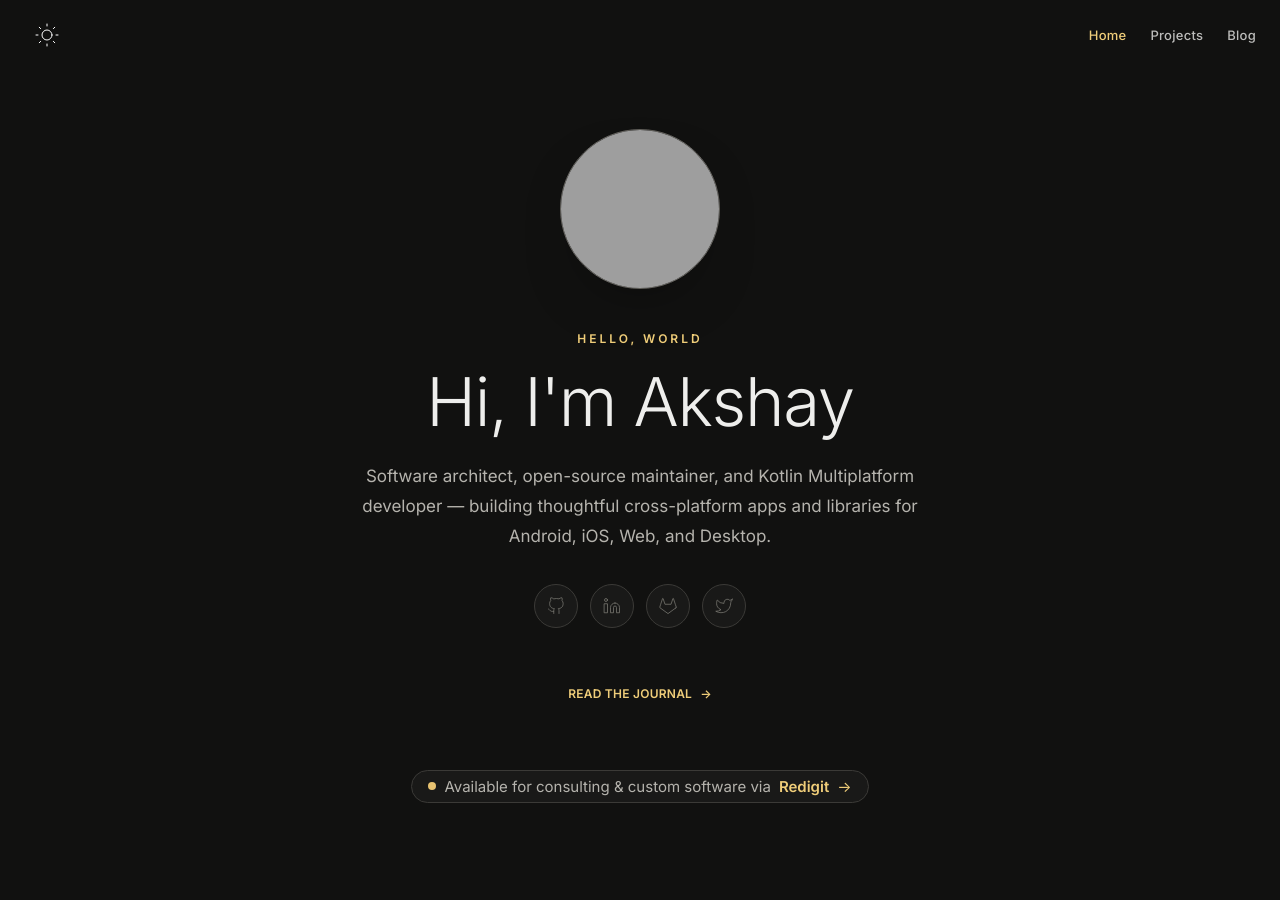
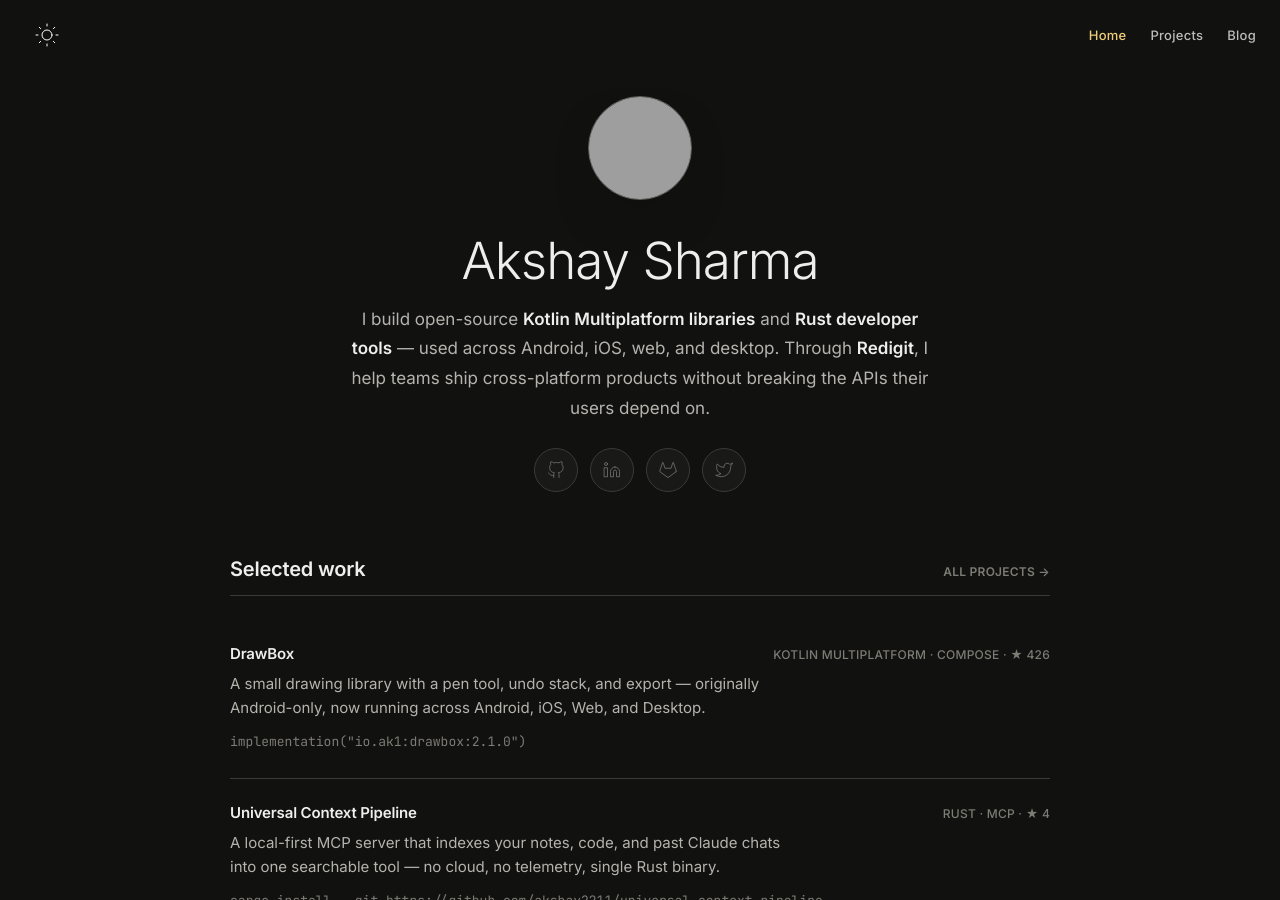
Before and after one commit to akshay2211/akshay2211.github.io, a Jekyll site: the page built from index.html, in a window 1280 px wide and 900 px high. Built offline with Jekyll 4.4.1, drawn with Linux system fonts in a browser that asks for light colours; some of the changed text lies outside the part shown; grey boxes are pictures that could not be loaded.

Commit message:
W2: rebuild homepage to show work above the fold
- Replace the avatar-and-one-link hero with: name + concrete
  positioning line, a 'Selected work' list pulled from featured:true
  projects (name, tags, live stars, install coordinate), 'Recent
  writing' from site.posts, and a Redigit hire band.
- Compact hero (no full-viewport centering, no entrance animation per
  MOTION.md) so the first project is visible on load.
- Hire CTA is the only accent-filled element on the page.
- Nothing hardcoded — projects and posts come from data/site.posts.

```diff
--- a/css/style.css
+++ b/css/style.css
@@ -103,31 +103,28 @@
    ============================================================ */
 .center{margin:0 auto;text-align:center}
 
-/* ----- Home hero (matches blog-hero typography) ----- */
+/* ----- Home hero (compact — work sits above the fold) ----- */
 .home-shell{
-    display:flex;
-    flex-direction:column;
-    align-items:center;
-    justify-content:center;
-    min-height:100vh;
-    padding-top:var(--space-9);
+    display:block;
+    max-width:var(--width-content);
+    padding-top:calc(var(--space-9) + var(--space-2));
     padding-bottom:var(--space-8);
 }
 .home-hero{
-    margin:0 auto;
+    margin:0 auto var(--space-8);
     max-width:680px;
     text-align:center;
 }
 .home-avatar-link{
     display:inline-block;
-    margin-bottom:var(--space-6);
+    margin-bottom:var(--space-5);
     border-radius:50%;
     transition:transform var(--dur-base) var(--ease-out);
 }
 .home-avatar-link:hover{transform:translateY(-2px)}
 .home-avatar{
-    width:160px;
-    height:160px;
+    width:104px;
+    height:104px;
     border-radius:50%;
     object-fit:cover;
     margin:0 auto;
@@ -136,26 +133,27 @@
 }
 .home-title{
     font-family:var(--font-sans);
-    font-size:var(--text-display);
+    font-size:clamp(2rem,5vw,3.2rem);
     font-weight:300;
     line-height:var(--leading-tight);
-    margin:0 auto var(--space-5) !important;
+    margin:0 auto var(--space-4) !important;
     text-align:center !important;
     letter-spacing:var(--tracking-display);
 }
 .home-intro{
     font-size:var(--text-base);
     line-height:var(--leading-relaxed);
-    margin:0 auto var(--space-6);
-    max-width:560px;
+    margin:0 auto var(--space-5);
+    max-width:600px;
     color:var(--muted);
 }
+.home-intro strong{color:var(--fg);font-weight:600}
 .home-social{
     display:flex;
     justify-content:center;
     align-items:center;
     gap:var(--space-3);
-    margin:0 auto var(--space-6);
+    margin:0 auto;
 }
 .home-social .social-link{
     display:inline-flex;
@@ -187,40 +185,175 @@
     -webkit-mask-size:contain;
     mask-size:contain;
 }
-.home-cta{margin-top:0}
-.home-consult-wrap{
-    margin-top:var(--space-8);
+
+/* ----- Home sections (selected work, recent writing) ----- */
+.home-section{
+    max-width:820px;
+    margin:0 auto var(--space-8);
 }
-.home-consult{
+.home-section-head{
+    display:flex;
+    align-items:baseline;
+    justify-content:space-between;
+    gap:var(--space-4);
+    margin-bottom:var(--space-5);
+    padding-bottom:var(--space-3);
+    border-bottom:1px solid var(--line);
+}
+.home-section-head h2{
+    font-family:var(--font-sans);
+    font-size:var(--text-lg);
+    font-weight:600;
+    letter-spacing:var(--tracking-tight);
+    margin:0;
+}
+.home-section-link{
+    font-family:var(--font-sans);
+    font-size:var(--text-xs);
+    font-weight:600;
+    letter-spacing:var(--tracking-wide);
+    text-transform:uppercase;
+    color:var(--soft);
+    white-space:nowrap;
+    transition:color var(--dur-fast) var(--ease-out);
+}
+.home-section-link:hover{color:var(--accent-text)}
+
+/* Selected work rows */
+.home-work{display:flex;flex-direction:column}
+.home-work-item{
+    display:block;
+    padding:var(--space-5) 0;
+    border-bottom:1px solid var(--line);
+    transition:opacity var(--dur-fast) var(--ease-out);
+}
+.home-work-item:last-child{border-bottom:none}
+.home-work-item:hover .home-work-name{color:var(--accent-text)}
+.home-work-top{
+    display:flex;
+    align-items:baseline;
+    justify-content:space-between;
+    gap:var(--space-4);
+    flex-wrap:wrap;
+}
+.home-work-name{
+    font-family:var(--font-sans);
+    font-size:var(--text-md);
+    font-weight:600;
+    letter-spacing:var(--tracking-tight);
+    margin:0;
+    transition:color var(--dur-fast) var(--ease-out);
+}
+.home-work-tags{
+    font-family:var(--font-sans);
+    font-size:var(--text-xs);
+    font-weight:500;
+    letter-spacing:var(--tracking-wide);
+    text-transform:uppercase;
+    color:var(--soft);
+}
+.home-work-summary{
+    font-size:var(--text-md);
+    line-height:var(--leading-normal);
+    color:var(--muted);
+    margin:var(--space-2) 0 0;
+    max-width:60ch;
+}
+.home-work-coord{
+    display:inline-block;
+    font-family:var(--font-mono);
+    font-size:var(--text-sm);
+    color:var(--soft);
+    margin-top:var(--space-3);
+}
+
+/* Recent writing rows */
+.home-posts{display:flex;flex-direction:column}
+.home-post{
+    display:flex;
+    align-items:baseline;
+    justify-content:space-between;
+    gap:var(--space-4);
+    padding:var(--space-4) 0;
+    border-bottom:1px solid var(--line);
+}
+.home-post:last-child{border-bottom:none}
+.home-post-title{
+    font-family:var(--font-sans);
+    font-size:var(--text-md);
+    font-weight:500;
+    line-height:var(--leading-snug);
+    margin:0;
+    transition:color var(--dur-fast) var(--ease-out);
+}
+.home-post:hover .home-post-title{color:var(--accent-text)}
+.home-post-date{
+    font-family:var(--font-sans);
+    font-size:var(--text-xs);
+    font-weight:500;
+    letter-spacing:var(--tracking-wide);
+    color:var(--soft);
+    white-space:nowrap;
+}
+
+/* ----- Hire / Redigit band ----- */
+.home-hire{
+    max-width:820px;
+    margin:0 auto;
+    padding:var(--space-6);
+    border:1px solid var(--line);
+    border-radius:var(--radius-lg);
+    background:var(--card);
+}
+.home-hire-eyebrow{
     display:inline-flex;
     align-items:center;
     gap:var(--space-2);
-    padding:var(--space-2) var(--space-4);
-    font-size:var(--text-md);
-    line-height:1;
-    color:var(--muted);
-    border:1px solid var(--line);
-    border-radius:var(--radius-pill);
-    background:var(--card);
-    transition:color var(--dur-base) var(--ease-out),border-color var(--dur-base) var(--ease-out),background var(--dur-base) var(--ease-out),transform var(--dur-base) var(--ease-out);
+    font-family:var(--font-sans);
+    font-size:var(--text-xs);
+    font-weight:600;
+    letter-spacing:var(--tracking-eyebrow);
+    text-transform:uppercase;
+    color:var(--soft);
+    margin-bottom:var(--space-3);
 }
-.home-consult:hover{
-    color:var(--fg);
-    border-color:var(--line-strong);
-    background:var(--card-hover);
-    transform:translateY(-2px);
-}
-.home-consult strong{color:var(--accent-text);font-weight:600}
-.home-consult-arrow{color:var(--accent-text);transition:transform var(--dur-base) var(--ease-out)}
-.home-consult:hover .home-consult-arrow{transform:translateX(3px)}
-.home-consult-dot{
-    flex:none;
-    width:8px;
-    height:8px;
-    border-radius:50%;
+.home-hire-dot{
+    width:8px;height:8px;border-radius:50%;
     background:var(--accent);
     animation:consult-pulse 2s ease-out infinite;
 }
+.home-hire h2{
+    font-family:var(--font-sans);
+    font-size:var(--text-lg);
+    font-weight:600;
+    letter-spacing:var(--tracking-tight);
+    margin:0 0 var(--space-2);
+}
+.home-hire p{
+    font-size:var(--text-md);
+    line-height:var(--leading-normal);
+    color:var(--muted);
+    margin:0 0 var(--space-5);
+    max-width:62ch;
+}
+.home-hire-cta{
+    display:inline-flex;
+    align-items:center;
+    gap:var(--space-2);
+    padding:var(--space-3) var(--space-5);
+    font-family:var(--font-sans);
+    font-size:var(--text-md);
+    font-weight:600;
+    color:var(--accent-contrast);
+    background:var(--accent);
+    border-radius:var(--radius-pill);
+    transition:transform var(--dur-fast) var(--ease-out),filter var(--dur-fast) var(--ease-out);
+}
+.home-hire-cta:hover{transform:translateY(-2px);filter:brightness(1.05)}
+.home-hire-cta .home-consult-arrow{color:var(--accent-contrast)}
+.home-hire-cta:hover .home-consult-arrow{transform:translateX(3px)}
+.home-consult-arrow{transition:transform var(--dur-fast) var(--ease-out)}
+
 @keyframes consult-pulse{
     0%{box-shadow:0 0 0 0 color-mix(in srgb,var(--accent) 50%,transparent)}
     70%{box-shadow:0 0 0 6px color-mix(in srgb,var(--accent) 0%,transparent)}
@@ -229,14 +362,13 @@
 
 @media (max-width:760px){
     .home-shell{padding-top:var(--space-8);padding-bottom:var(--space-7)}
-    .home-avatar{width:128px;height:128px}
-    .home-avatar-link{margin-bottom:var(--space-5)}
     .home-intro{font-size:var(--text-md)}
+    .home-hire{padding:var(--space-5)}
 }
 @media (max-width:480px){
-    .home-shell{padding-top:var(--space-8)}
-    .home-avatar{width:112px;height:112px}
+    .home-avatar{width:88px;height:88px}
     .home-social .social-link{width:40px;height:40px}
+    .home-post{flex-direction:column;gap:var(--space-1)}
 }
 
 /* ----- Cross-page view transition ----- */
--- a/index.html
+++ b/index.html
@@ -1,39 +1,71 @@
 ---
 layout: default
-title: Akshay Sharma — Software Architect & Open-Source Developer
+title: Akshay Sharma — Kotlin Multiplatform & Rust Open-Source Developer
 description: >-
-  Akshay Sharma — software architect, open-source maintainer, and Kotlin
-  Multiplatform developer building thoughtful cross-platform apps and libraries
-  for Android, iOS, Web, and Desktop.
+  Akshay Sharma builds open-source Kotlin Multiplatform libraries (DrawBox, Pix,
+  BubbleTabBar) and Rust developer tools, and helps teams ship cross-platform
+  Android and KMP products through Redigit.
 image: /img/akshay.jpg
 keywords:
   - Akshay Sharma
-  - Software Architect
   - Kotlin Multiplatform
-  - Jetpack Compose
-  - Cross-Platform Development
-  - Android Developer
-  - iOS Developer
+  - Compose Multiplatform
+  - Rust developer tools
+  - Android library author
+  - DrawBox
   - Open Source
-  - Compose Multiplatform
-  - Mobile Development
+  - Redigit
 ---
 <div class="page-shell home-shell">
     <section class="home-hero">
         <a class="home-avatar-link" href="https://github.com/akshay2211" rel="me noopener" target="_blank" aria-label="GitHub profile">
-            <img class="home-avatar" src="https://github.com/akshay2211.png" alt="Akshay Sharma" width="160" height="160" loading="eager">
+            <img class="home-avatar" src="https://github.com/akshay2211.png" alt="Akshay Sharma" width="104" height="104" loading="eager">
         </a>
-        <p class="eyebrow">Hello, world</p>
-        <h1 class="home-title">Hi, I'm Akshay</h1>
-        <p class="home-intro">Software architect, open-source maintainer, and Kotlin Multiplatform developer — building thoughtful cross-platform apps and libraries for Android, iOS, Web, and Desktop.</p>
+        <h1 class="home-title">Akshay Sharma</h1>
+        <p class="home-intro">I build open-source <strong>Kotlin Multiplatform libraries</strong> and <strong>Rust developer tools</strong> — used across Android, iOS, web, and desktop. Through <strong>Redigit</strong>, I help teams ship cross-platform products without breaking the APIs their users depend on.</p>
         <div class="home-social" id="social-list" aria-label="Social links"></div>
-        <a class="read-more home-cta" href="{{ '/blog/' | relative_url }}">Read the journal <span aria-hidden="true">&rarr;</span></a>
     </section>
-    <div class="home-consult-wrap">
-        <a class="home-consult" href="https://redigit.io" rel="noopener" target="_blank">
-            <span class="home-consult-dot" aria-hidden="true"></span>
-            Available for consulting &amp; custom software via <strong>Redigit</strong>
-            <span class="home-consult-arrow" aria-hidden="true">&rarr;</span>
-        </a>
-    </div>
+
+    {% assign featured = site.data.projects | where: "featured", true %}
+    <section class="home-section" aria-labelledby="selected-work">
+        <div class="home-section-head">
+            <h2 id="selected-work">Selected work</h2>
+            <a class="home-section-link" href="{{ '/projects/' | relative_url }}">All projects &rarr;</a>
+        </div>
+        <div class="home-work">
+            {% for p in featured %}
+            {% assign s = site.data.stats[p.key] %}
+            <a class="home-work-item" href="{{ p.repo }}" rel="noopener" target="_blank">
+                <div class="home-work-top">
+                    <h3 class="home-work-name">{{ p.name }}</h3>
+                    <span class="home-work-tags">{{ p.tags | join: ' · ' }}{% if s.stars and s.stars > 0 %} · ★ {{ s.stars }}{% endif %}</span>
+                </div>
+                <p class="home-work-summary">{{ p.summary }}</p>
+                {% if p.install %}<code class="home-work-coord">{{ p.install }}</code>{% endif %}
+            </a>
+            {% endfor %}
+        </div>
+    </section>
+
+    <section class="home-section" aria-labelledby="recent-writing">
+        <div class="home-section-head">
+            <h2 id="recent-writing">Recent writing</h2>
+            <a class="home-section-link" href="{{ '/blog/' | relative_url }}">All posts</a>
+        </div>
+        <div class="home-posts">
+            {% for post in site.posts limit:2 %}
+            <a class="home-post" href="{{ post.url | relative_url }}">
+                <h3 class="home-post-title">{{ post.title }}</h3>
+                <time class="home-post-date" datetime="{{ post.date | date_to_xmlschema }}">{{ post.date | date: "%b %Y" }}</time>
+            </a>
+            {% endfor %}
+        </div>
+    </section>
+
+    <section class="home-hire" aria-labelledby="hire-heading">
+        <p class="home-hire-eyebrow"><span class="home-hire-dot" aria-hidden="true"></span> Available for work</p>
+        <h2 id="hire-heading">Hire Redigit for cross-platform engineering</h2>
+        <p>Redigit is my consulting studio for Kotlin Multiplatform and Android work — audits, fixed-scope builds, and retained engineering time. We rewrote a working Android library for four platforms without breaking its public API; that is the kind of migration we do.</p>
+        <a class="home-hire-cta" href="https://redigit.io" rel="noopener" target="_blank">Start a conversation <span class="home-consult-arrow" aria-hidden="true">&rarr;</span></a>
+    </section>
 </div>
```
